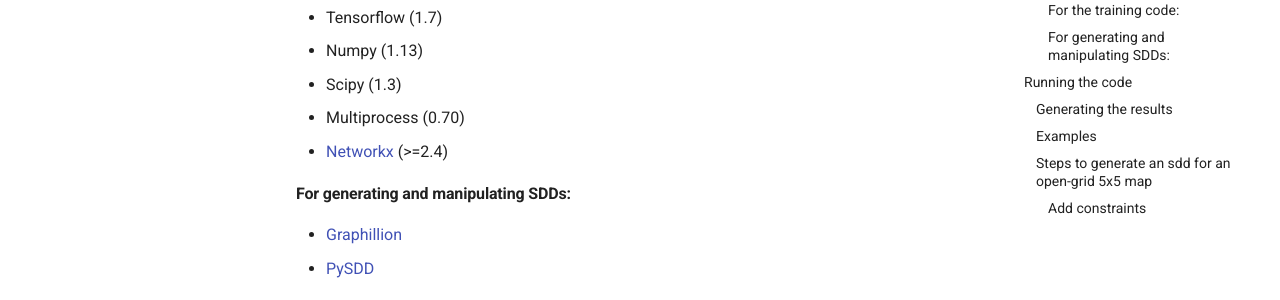
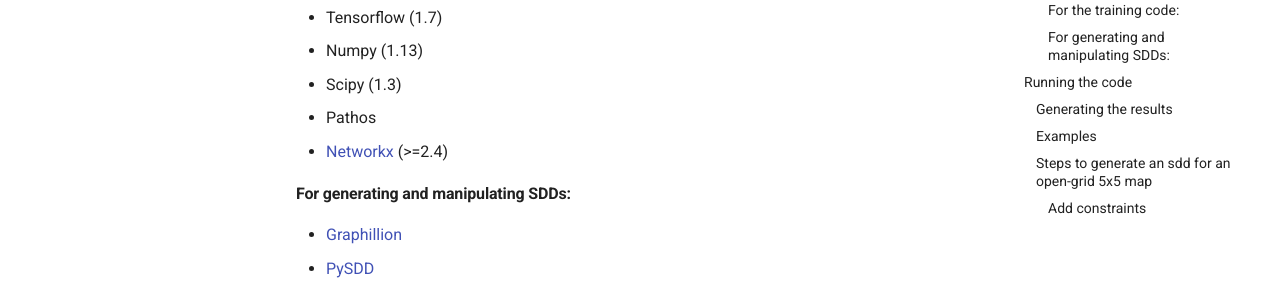
Before and after one commit to kushagra06/KCRL-Docs, an MkDocs documentation site: the page built from docs/index.md, in a window 1280 px wide and 900 px high, scrolled down 338 px. Shown: the part 152-452 px from the top of the window. Built offline with MkDocs 1.6.1 and Material for MkDocs 9.7.7, drawn with Linux system fonts in a browser that asks for light colours; comment, search, counter and statistics services are not loaded.

Commit message:
Update index.md

```diff
--- a/docs/index.md
+++ b/docs/index.md
@@ -15,7 +15,7 @@
 * Tensorflow (1.7)
 * Numpy (1.13)
 * Scipy (1.3)
-* Multiprocess (0.70)
+* Pathos
 * [Networkx](https://networkx.org/) (>=2.4)
 
 #### For generating and manipulating SDDs:
```
